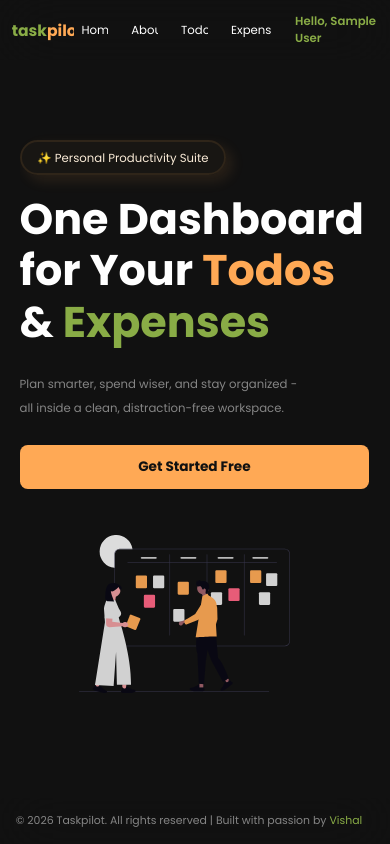
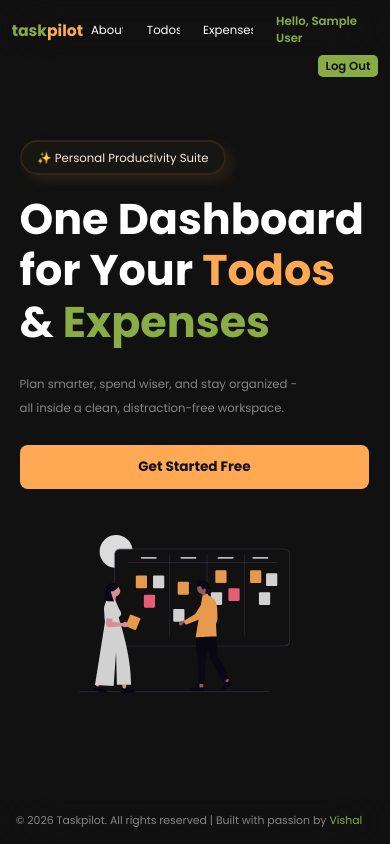
Before and after one commit to Vishal-1008/toDoApp, an Angular app: page / in a window 390 px wide. Built offline with nearby package versions, Linux system fonts and the light colour scheme; no server answers; sample sign-in values are in the browser's storage.

Commit message:
fix navbar for mobile view and remove consoles

```diff
--- a/src/app/components/nav/nav.component.css
+++ b/src/app/components/nav/nav.component.css
@@ -99,7 +99,6 @@
     scale: 1 !important;
   }
 
-
   @media only screen and (max-width: 768px) {
 
     .navbar {
@@ -117,6 +116,10 @@
       font-size: 3vw;
     }
 
+    nav li:nth-child(1) {
+      display: none;
+    }
+
     nav button {
     font-size: 3vw;
     padding:  0.7vw 2vw;
@@ -126,4 +129,17 @@
   nav button:hover a {
     color: #111;
   }
+
+    .logout {
+    opacity: 1 !important;
+    top: 55px !important;
+    right: 3vw !important;
+    scale: 1 !important;
   }
+
+  /* .username:hover .logout{
+    opacity: 1 !important;
+    top: 42px !important;
+    scale: 1 !important;
+  } */
+  }
--- a/src/app/services/auth.service.ts
+++ b/src/app/services/auth.service.ts
@@ -25,7 +25,6 @@
 
     return signInWithPopup(auth, provider)
       .then((result) => {
-        console.log('User:', result.user);
         this.router.navigate(['/add/todo']);
       })
       .catch((error) => {
@@ -41,8 +40,6 @@
 
   private listenToAuthState() {
   onAuthStateChanged(auth, (user) => {
-    console.log('Auth State Changed:', user);
-
     this.user.set(user); // This handles both login AND logout
   });
 }
```
